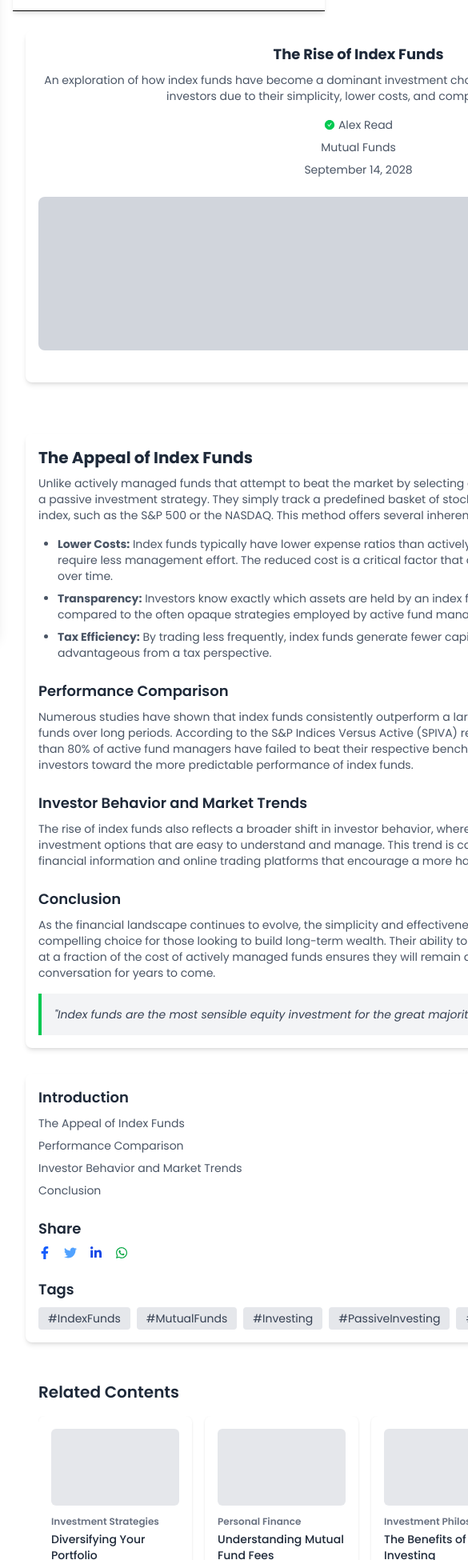
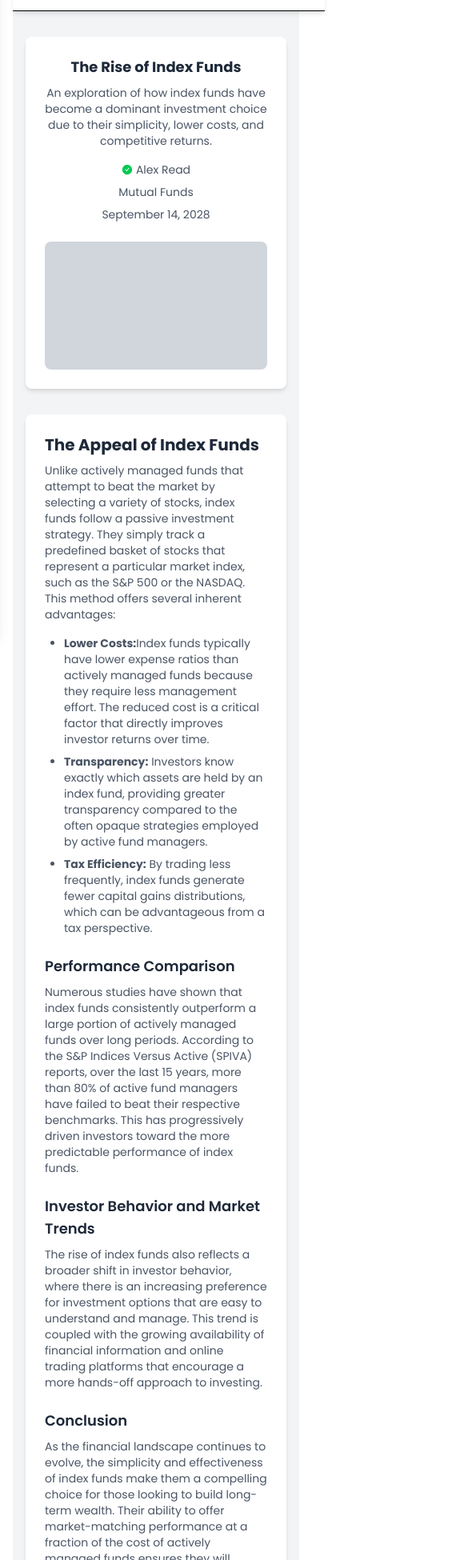
Before and after one commit to SufyanAli56/Dashboard_coin, a React (Vite) app: page /Insights in a window 390 px wide. Shown: the part 50-2000 px from the top of the page at 80% size, 585 px wide, since content can reach past the window. Built offline with nearby package versions, Linux system fonts and the light colour scheme; a web font is replaced by a local one.

Commit message:
Responsive

```diff
--- a/src/Ui/Cards/Cards.jsx
+++ b/src/Ui/Cards/Cards.jsx
@@ -2,6 +2,7 @@ import React from "react";
 import Header from "../../components/Header/Header";
 import Sidebar from "../../components/Sidebar/Sidebar";
 import Cards_Left from "../../components/Cards_Left/Cards_Left";
+
 
 const Cards = () => {
 
@@ -20,6 +21,7 @@ const Cards = () => {
 
         {/* Cards Left Section */}
         <Cards_Left />
+
       </div>
     </>
   );
--- a/src/Ui/Insights/Insights.jsx
+++ b/src/Ui/Insights/Insights.jsx
@@ -1,50 +1,33 @@
-import { FiArrowLeft } from "react-icons/fi";
-import { FaSearch } from "react-icons/fa";
-import { IoMdNotificationsOutline } from "react-icons/io";
-import { FaRegUserCircle } from "react-icons/fa";
 import { AiFillCheckCircle } from "react-icons/ai";
+import { FaFacebookF, FaTwitter, FaLinkedinIn, FaWhatsapp } from "react-icons/fa";
 import Header from "../../components/Header/Header";
 import Sidebar from "../../components/Sidebar/Sidebar";
-import { FaFacebookF, FaTwitter, FaLinkedinIn, FaWhatsapp } from "react-icons/fa";
 
 const Insights = () => {
   const relatedArticles = [
-    {
-      title: "Diversifying Your Portfolio",
-      category: "Investment Strategies",
-    },
-    {
-      title: "Understanding Mutual Fund Fees",
-      category: "Personal Finance",
-    },
-    {
-      title: "The Benefits of Passive Investing",
-      category: "Investment Philosophy",
-    },
-    {
-      title: "How to Choose the Right Index Fund",
-      category: "Mutual Funds",
-    },
+    { title: "Diversifying Your Portfolio", category: "Investment Strategies" },
+    { title: "Understanding Mutual Fund Fees", category: "Personal Finance" },
+    { title: "The Benefits of Passive Investing", category: "Investment Philosophy" },
+    { title: "How to Choose the Right Index Fund", category: "Mutual Funds" },
   ];
 
   return (
-    <div className="flex min-h-fit">
-      <Sidebar />
+    <div className="flex flex-col md:flex-row min-h-screen bg-gray-100">
+      <Sidebar className="hidden md:block" />
 
       <div className="flex-1">
         <Header />
 
         {/* Main Content */}
-        <div className="p-4 md:p-6 lg:ml-44 mt-8">
-          {/* Article Header Section */}
-          <div className="mt-6 bg-white p-4 md:p-6 rounded-lg shadow-md">
+        <div className="px-4 md:px-6 lg:ml-44 mt-20">
+          {/* Article Header */}
+          <div className="bg-white p-6 rounded-lg shadow-md">
             <h2 className="text-lg md:text-xl font-bold text-center text-gray-800">
               The Rise of Index Funds
             </h2>
             <p className="text-center text-gray-600 mt-2 text-sm md:text-base">
               An exploration of how index funds have become a dominant investment
-              choice for both novice and experienced investors due to their
-              simplicity, lower costs, and competitive returns.
+              choice due to their simplicity, lower costs, and competitive returns.
             </p>
 
             <div className="flex flex-col md:flex-row justify-center items-center space-y-2 md:space-y-0 md:space-x-2 mt-4 text-gray-600 text-sm">
@@ -58,26 +41,23 @@ const Insights = () => {
               <span>September 14, 2028</span>
             </div>
 
-            <div className="mt-6 mb-6 bg-gray-300 h-48 md:h-72 rounded-lg"></div>
+            <div className="mt-6 bg-gray-300 h-40 md:h-64 lg:h-80 rounded-lg"></div>
           </div>
         </div>
 
         {/* Article Content and Sidebar */}
-        <div className="p-4 md:p-6 lg:ml-44 mt-8 flex flex-col lg:flex-row gap-8">
+        <div className="px-4 md:px-6 lg:ml-44 mt-8 flex flex-col lg:flex-row gap-6">
           {/* Left Side - Article Content */}
-          <div className="w-full lg:w-3/4 bg-white p-4 md:p-6 rounded-lg shadow-md">
+          <div className="w-full lg:w-3/4 bg-white p-6 rounded-lg shadow-md">
             <h2 className="text-xl md:text-2xl font-bold text-gray-800">The Appeal of Index Funds</h2>
             <p className="text-gray-600 mt-2 text-sm md:text-base">
-              Unlike actively managed funds that attempt to beat the market by selecting a variety of stocks,
-              index funds follow a passive investment strategy. They simply track a predefined basket of stocks
-              that represent a particular market index, such as the S&P 500 or the NASDAQ. This method offers
-              several inherent advantages:
+              Unlike actively managed funds that attempt to beat the market by selecting a variety of stocks, index funds follow a passive investment strategy. They simply track a predefined basket of stocks that represent a particular market index, such as the S&P 500 or the NASDAQ. This method offers several inherent advantages:
             </p>
 
             {/* Bullet Points Section */}
             <ul className="list-disc pl-6 text-gray-600 mt-4 text-sm md:text-base">
               <li className="mt-2">
-                <strong>Lower Costs:</strong> Index funds typically have lower expense ratios than actively managed funds because they require less management effort. The reduced cost is a critical factor that directly improves investor returns over time.
+                <strong>Lower Costs:</strong>Index funds typically have lower expense ratios than actively managed funds because they require less management effort. The reduced cost is a critical factor that directly improves investor returns over time.
               </li>
               <li className="mt-2">
                 <strong>Transparency:</strong> Investors know exactly which assets are held by an index fund, providing greater transparency compared to the often opaque strategies employed by active fund managers.
@@ -93,11 +73,12 @@ const Insights = () => {
               Numerous studies have shown that index funds consistently outperform a large portion of actively managed funds over long periods. According to the S&P Indices Versus Active (SPIVA) reports, over the last 15 years, more than 80% of active fund managers have failed to beat their respective benchmarks. This has progressively driven investors toward the more predictable performance of index funds.
             </p>
 
-            {/* Investor Behavior */}
+            {/* Investor Behavior and Market Trends */}
             <h3 className="text-lg md:text-xl font-semibold text-gray-800 mt-6">Investor Behavior and Market Trends</h3>
             <p className="text-gray-600 mt-2 text-sm md:text-base">
               The rise of index funds also reflects a broader shift in investor behavior, where there is an increasing preference for investment options that are easy to understand and manage. This trend is coupled with the growing availability of financial information and online trading platforms that encourage a more hands-off approach to investing.
             </p>
+
 
             {/* Conclusion */}
             <h3 className="text-lg md:text-xl font-semibold text-gray-800 mt-6">Conclusion</h3>
@@ -107,13 +88,13 @@ const Insights = () => {
 
             {/* Quote */}
             <div className="mt-4 p-4 bg-gray-100 border-l-4 border-green-500 italic text-gray-700 text-sm md:text-base">
-              "Index funds are the most sensible equity investment for the great majority of investors."
+              "Index funds are the most sensible equity investment for the great majority of investors"
             </div>
           </div>
 
-          {/* Right Side - Sidebar Content */}
-          <div className="w-full lg:w-1/4 h-fit bg-white p-4 rounded-lg shadow-md">
-            <h3 className="text-lg font-semibold text-gray-800">Introduction</h3>
+          {/* Right Sidebar */}
+          <div className="w-full h-fit lg:w-1/4 bg-white p-6 rounded-lg shadow-md">
+            <h3 className="text-lg font-semibold text-gray-800">Contents</h3>
             <ul className="text-gray-600 text-sm mt-2 space-y-2">
               <li>The Appeal of Index Funds</li>
               <li>Performance Comparison</li>
@@ -137,24 +118,29 @@ const Insights = () => {
               <span className="bg-gray-200 text-gray-700 px-3 py-1 text-sm rounded">#MutualFunds</span>
               <span className="bg-gray-200 text-gray-700 px-3 py-1 text-sm rounded">#Investing</span>
               <span className="bg-gray-200 text-gray-700 px-3 py-1 text-sm rounded">#PassiveInvesting</span>
-              <span className="bg-gray-200 text-gray-700 px-3 py-1 text-sm rounded">#StocksPlanning</span>
+              <span className="bg-gray-200 text-gray-700 px-3 py-1 text-sm rounded">#FinancialPlanning</span>
             </div>
           </div>
         </div>
 
         {/* Related Articles Section */}
-        <div className="ml-4 md:ml-44 mt-8 px-4 md:px-6 pb-8">
-          <h2 className="text-xl font-semibold text-gray-800 mb-4">Related Contents</h2>
-          <div className="flex gap-4 overflow-x-auto scrollbar-hide">
+        <div className="px-4 md:px-6 lg:ml-44 mt-8 pb-8">
+        <h2 className="text-xl font-semibold text-gray-800 mb-4 text-center sm:text-left">Related Contents</h2>
+
+          <div className="flex flex-wrap justify-center sm:justify-start gap-4 overflow-x-auto scrollbar-hide">
             {relatedArticles.map((article, index) => (
-              <div key={index} className="w-48 md:w-64 bg-white p-4 rounded-lg shadow-sm flex-shrink-0">
-                <div className="h-24 bg-gray-200 rounded-md mb-3"></div>
+              <div
+                key={index}
+                className="w-full sm:w-64 md:w-64 lg:w-64 bg-white p-5 rounded-lg shadow-sm flex-shrink-0"
+              >
+                <div className="h-32 sm:h-36 bg-gray-200 rounded-md mb-3"></div>
                 <p className="text-xs text-gray-500 font-semibold">{article.category}</p>
-                <h3 className="text-sm font-medium text-gray-800 mt-1">{article.title}</h3>
+                <h3 className="text-base font-medium text-gray-800 mt-1">{article.title}</h3>
               </div>
             ))}
           </div>
         </div>
+
       </div>
     </div>
   );
```
